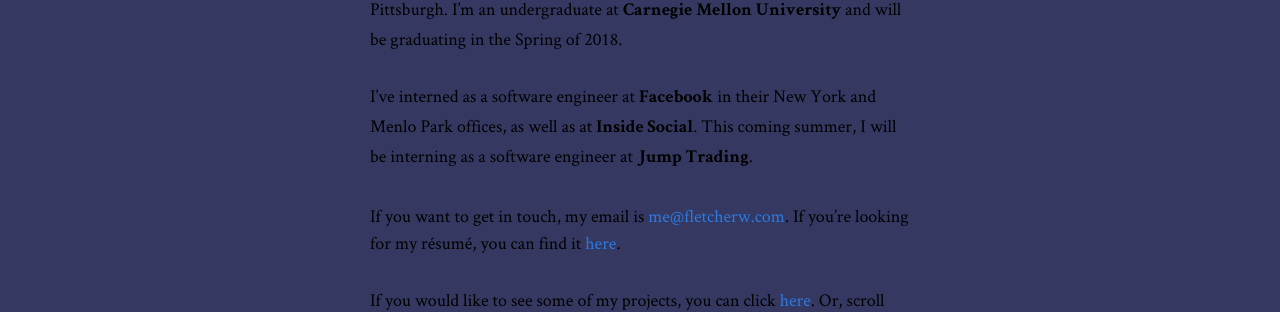
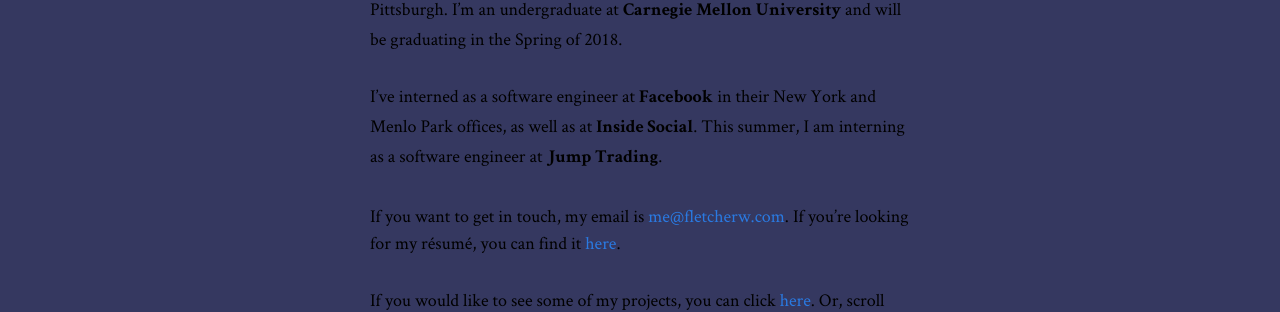
Before and after one commit to fletcherw/fletcherw.github.io, a Jekyll site: the page built from index.md, in a window 1280 px wide. Shown: the part 153-465 px from the top of the page. Built offline with Jekyll 4.4.1, drawn with Linux system fonts in a browser that asks for light colours.

Commit message:
Update copy on About page

```diff
--- a/index.md
+++ b/index.md
@@ -5,7 +5,7 @@ title: About
 
 My name is Fletcher Woodruff. I'm a computer science student living in Pittsburgh. I'm an undergraduate at **Carnegie Mellon University** and will be graduating in the Spring of 2018.
 
-I've interned as a software engineer at **Facebook** in their New York and Menlo Park offices, as well as at **Inside Social**. This coming summer, I will be interning as a software engineer at **Jump Trading**.
+I've interned as a software engineer at **Facebook** in their New York and Menlo Park offices, as well as at **Inside Social**. This summer, I am interning as a software engineer at **Jump Trading**.
 
 If you want to get in touch, my email is [me@fletcherw.com](mailto:me@fletcherw.com). If you're looking for my résumé, you can find it [here](FletcherWoodruffResume.pdf).
 
```
